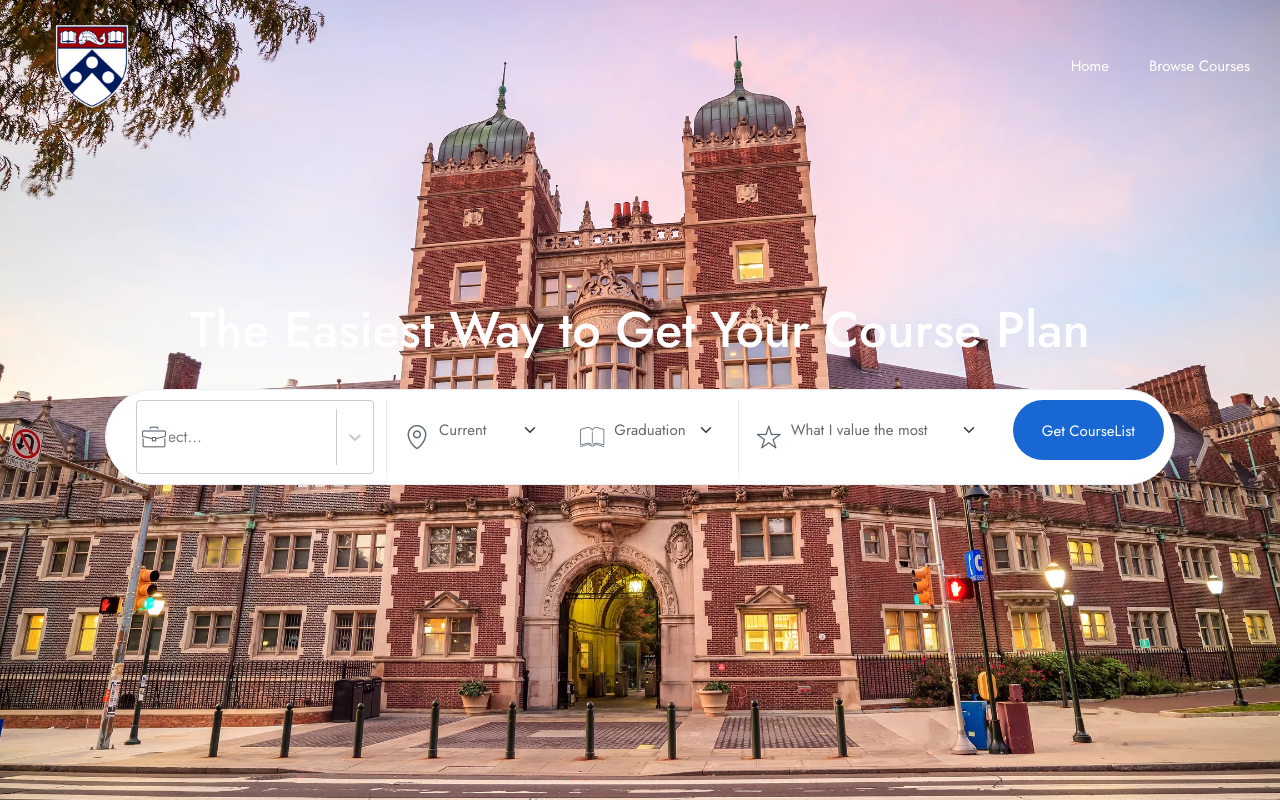
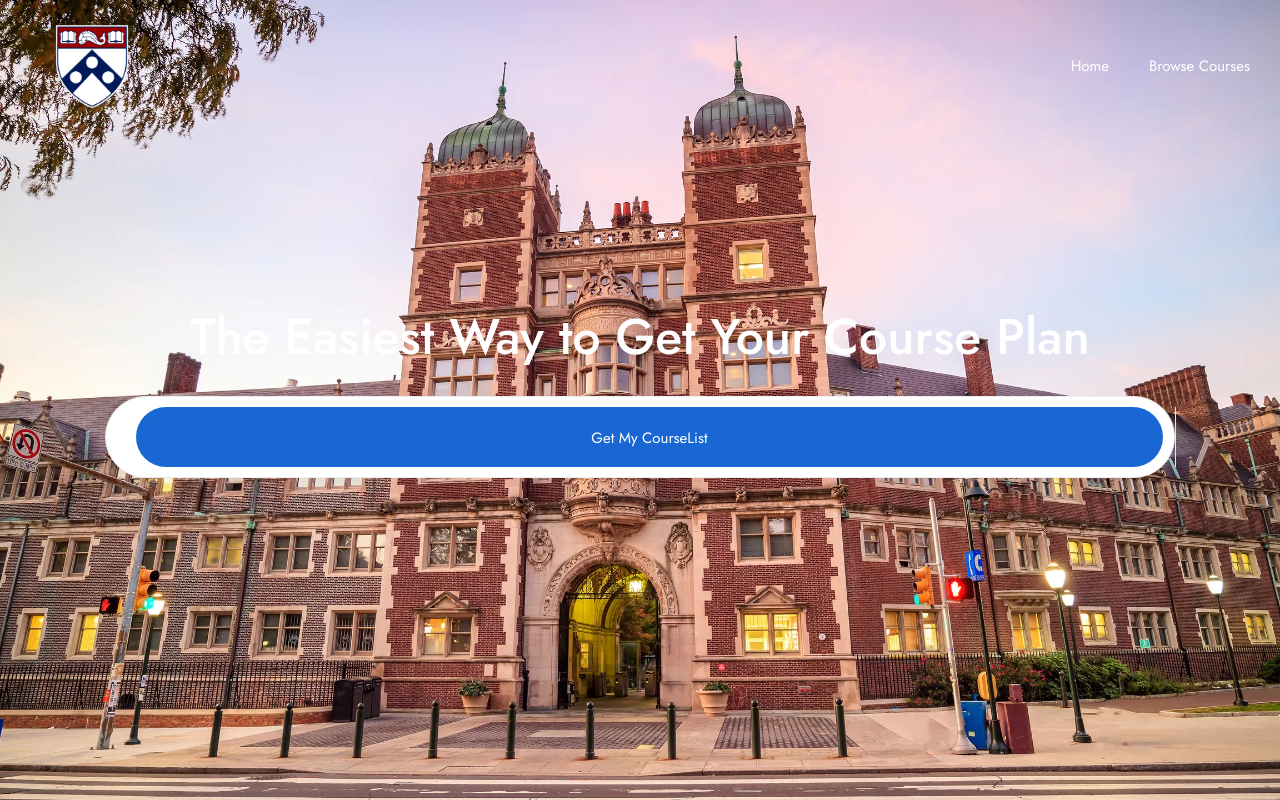
Before and after one commit to sharonyu524/Hackathon2024, a Next.js app in the folder CourseRecommenderApp/: page / in a window 1280 px wide. Shown: the top 800 px of the page. Built offline with nearby package versions, Linux system fonts and the light colour scheme.

Commit message:
Updated homepage

```diff
--- a/CourseRecommenderApp/components/common/job-search/SearchForm3.jsx
+++ b/CourseRecommenderApp/components/common/job-search/SearchForm3.jsx
@@ -20,49 +20,50 @@ const SearchForm3 = () => {
 
   const handleSubmit = async (event) => {
     event.preventDefault();
+    router.push('/job-list-v2');
 
     // Check if all fields are filled
-    if (selectedCareerPaths.length === 0 || !currentSemester || !graduation || !valueMost) {
-      toast.error("Please enter all required fields!", {
-        position: "top-center",
-        autoClose: 5000
-      });
-      return;
-    }
+    // if (selectedCareerPaths.length === 0 || !currentSemester || !graduation || !valueMost) {
+    //   toast.error("Please enter all required fields!", {
+    //     position: "top-center",
+    //     autoClose: 5000
+    //   });
+    //   return;
+    // }
 
-    const formData = {
-      careerPaths: selectedCareerPaths.map(option => option.value),
-      currentSemester,
-      graduation,
-      valueMost
-    };
+    // const formData = {
+    //   careerPaths: selectedCareerPaths.map(option => option.value),
+    //   currentSemester,
+    //   graduation,
+    //   valueMost
+    // };
 
-    console.log(formData)
+    // console.log(formData)
 
-    try {
-      const courseList = await getCourses(formData);
-      // Assuming you have a way to pass this data to the course list page
-      // For example, you might use a global state, context, or another method
-      router.push("/job-list-v2"); // Navigate to course list page
-    } catch (error) {
-      toast.error("An error occurred while fetching courses.");
-      console.error('Error fetching courses:', error);
-    }
+    // try {
+    //   const courseList = await getCourses(formData);
+    //   // Assuming you have a way to pass this data to the course list page
+    //   // For example, you might use a global state, context, or another method
+    //   router.push("/job-list-v2"); // Navigate to course list page
+    // } catch (error) {
+    //   toast.error("An error occurred while fetching courses.");
+    //   console.error('Error fetching courses:', error);
+    // }
 
   };
 
-  const handleCareerChange = (selectedOptions) => {
-    setSelectedCareerPaths(selectedOptions || []);
-  };
+  // const handleCareerChange = (selectedOptions) => {
+  //   setSelectedCareerPaths(selectedOptions || []);
+  // };
 
-  const animatedComponents = makeAnimated();
+  // const animatedComponents = makeAnimated();
 
   return (
     <form onSubmit={handleSubmit}>
       <div className="row">
         {/* <!-- Form Group --> */}
         {/* Multi-selectable dropdown for Career Path */}
-        <div className="form-group col-lg-3 col-md-12 col-sm-12 location">
+        {/* <div className="form-group col-lg-3 col-md-12 col-sm-12 location">
           <span className="icon flaticon-briefcase"></span>
           <Select
             components={animatedComponents}
@@ -73,9 +74,9 @@ const SearchForm3 = () => {
             className="basic-multi-select"
             classNamePrefix="select"
           />
-        </div>
+        </div> */}
 
-        <div className="form-group col-lg-2 col-md-12 col-sm-12 location">
+        {/* <div className="form-group col-lg-2 col-md-12 col-sm-12 location">
           <span className="icon flaticon-map-locator"></span>
           <select
             value={currentSemester}
@@ -88,11 +89,11 @@ const SearchForm3 = () => {
             <option value="46">25 Spring</option>
             <option value="48">25 Fall</option>
           </select>
-        </div>
+        </div> */}
 
 
         {/* <!-- Form Group --> */}
-        <div className="form-group col-lg-2 col-md-12 col-sm-12 location">
+        {/* <div className="form-group col-lg-2 col-md-12 col-sm-12 location">
           <span className="icon flaticon-open-magazine"></span>
           <select className="chosen-single form-select"
             onChange={(e) => setGraduation(e.target.value)}>
@@ -102,10 +103,10 @@ const SearchForm3 = () => {
             <option defaultValue="46">25 Spring</option>
             <option defaultValue="48">25 Fall</option>
           </select>
-        </div>
+        </div> */}
 
         {/* <!-- Form Group --> */}
-        <div className="form-group col-lg-3 col-md-12 col-sm-12 category">
+        {/* <div className="form-group col-lg-3 col-md-12 col-sm-12 category">
           <span className="icon flaticon-star"></span>
           <select className="chosen-single form-select"
             onChange={(e) => setValueMost(e.target.value)}>
@@ -117,12 +118,12 @@ const SearchForm3 = () => {
             <option defaultValue="47">Instructor Quality</option>
             <option defaultValue="45">Course Quality</option>
           </select>
-        </div>
+        </div> */}
 
         {/* <!-- Form Group --> */}
-        <div className="form-group col-lg-2 col-md-12 col-sm-12 text-right">
-          <button type="submit" className="theme-btn btn-style-one">
-            Get CourseList
+        <div className="form-group col-lg-12 col-md-12 col-sm-12" style={{ textAlign: 'center', background: 'none' }}>
+          <button type="submit" className="theme-btn btn-style-one" style={{ margin: '0 auto' }}>
+            Get My CourseList
           </button>
         </div>
       </div>
--- a/CourseRecommenderApp/public/scss/components/job-search.scss
+++ b/CourseRecommenderApp/public/scss/components/job-search.scss
@@ -39,6 +39,7 @@
 .job-search-form .form-group.category {
   border-left: 1px solid #e6e6e6;
 }
+
 .job-search-form .form-group:first-child {
   border-right: 1px solid #e6e6e6;
 }
```
